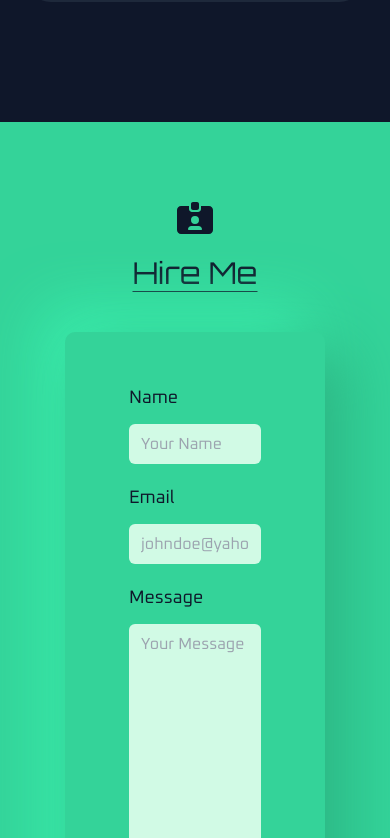
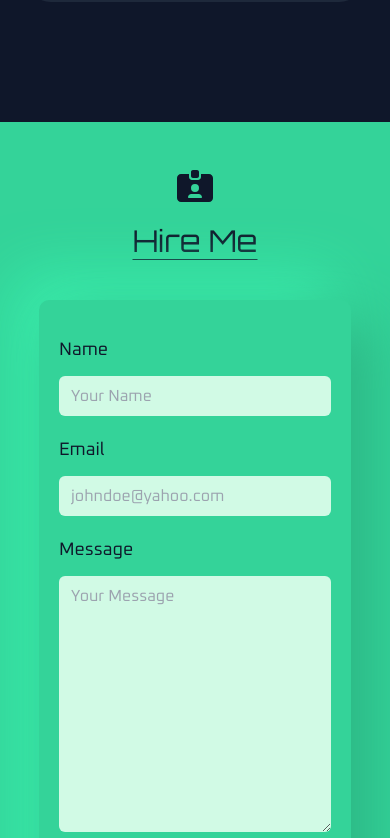
Before and after one commit to FuryACE007/portfolio-website, a React (Vite) app: page / in a window 390 px wide. Shown: the part 2746-3584 px from the top of the page. Built offline with nearby package versions, Linux system fonts and the light colour scheme.

Commit message:
finished responsiveness

```diff
--- a/src/components/HireMe.jsx
+++ b/src/components/HireMe.jsx
@@ -43,7 +43,7 @@ const HireMe = () => {
 
   return (
     <section id="hireMe">
-      <div className=" flex flex-col lg:px-[140px] lg:min-h-[300px] items-center pt-20 pb-32 justify-center bg-emerald-400 text-slate-900">
+      <div className=" flex flex-col lg:px-[140px] items-center md:pt-20 md:pb-32 pt-12 pb-20 justify-center bg-emerald-400 text-slate-900">
         {hireIcon}
         <h1 className="text-3xl font-light mt-5 text-center border border-transparent border-b-slate-900">
           Hire Me
@@ -54,7 +54,7 @@ const HireMe = () => {
           netlify
           name="contact"
           onSubmit={submitHandler}
-          className={`${classes.card} my-6 mt-10 flex flex-col w-2/3 h-full justify-center px-16 py-10`}
+          className={`${classes.card} my-6 mt-10 flex flex-col md:w-2/3 w-4/5 h-full justify-center md:px-16 md:py-10 px-5 py-6`}
         >
           <label htmlFor="name" className="py-3 text-lg">
             Name
```
